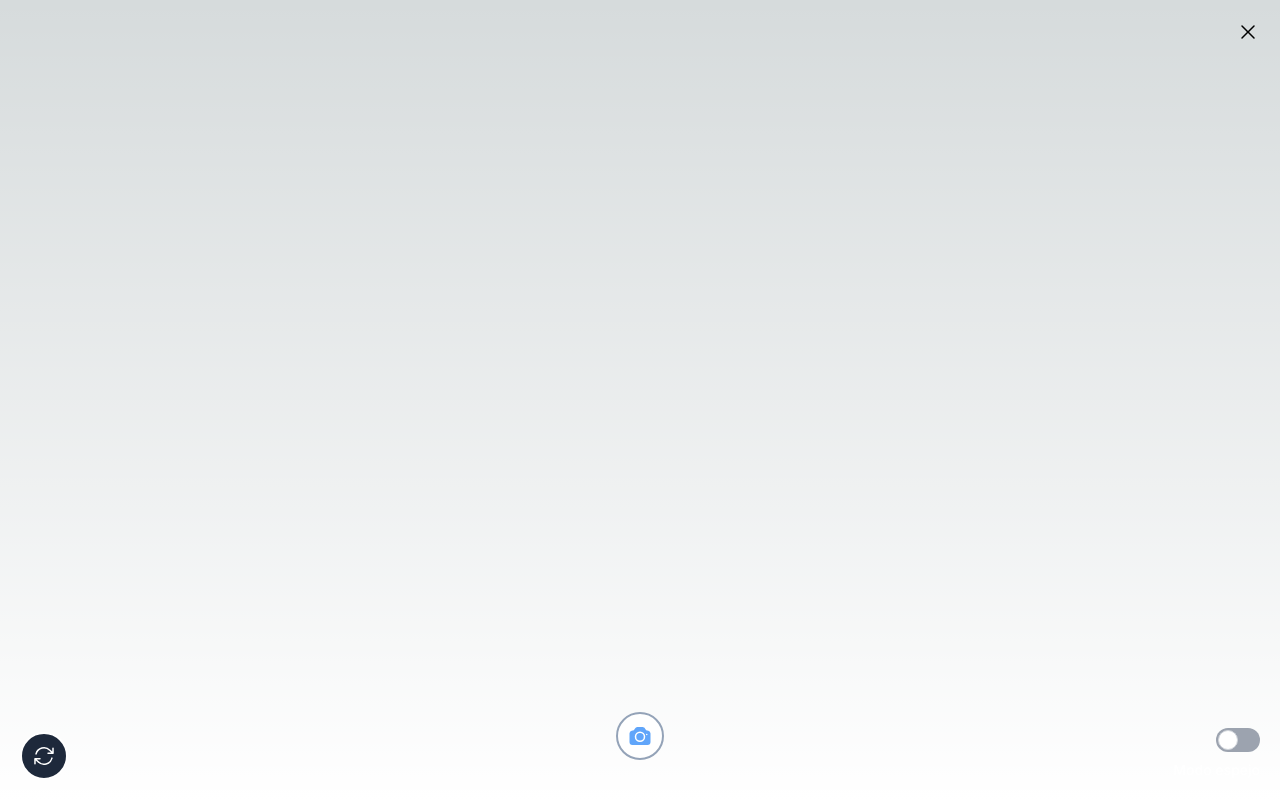
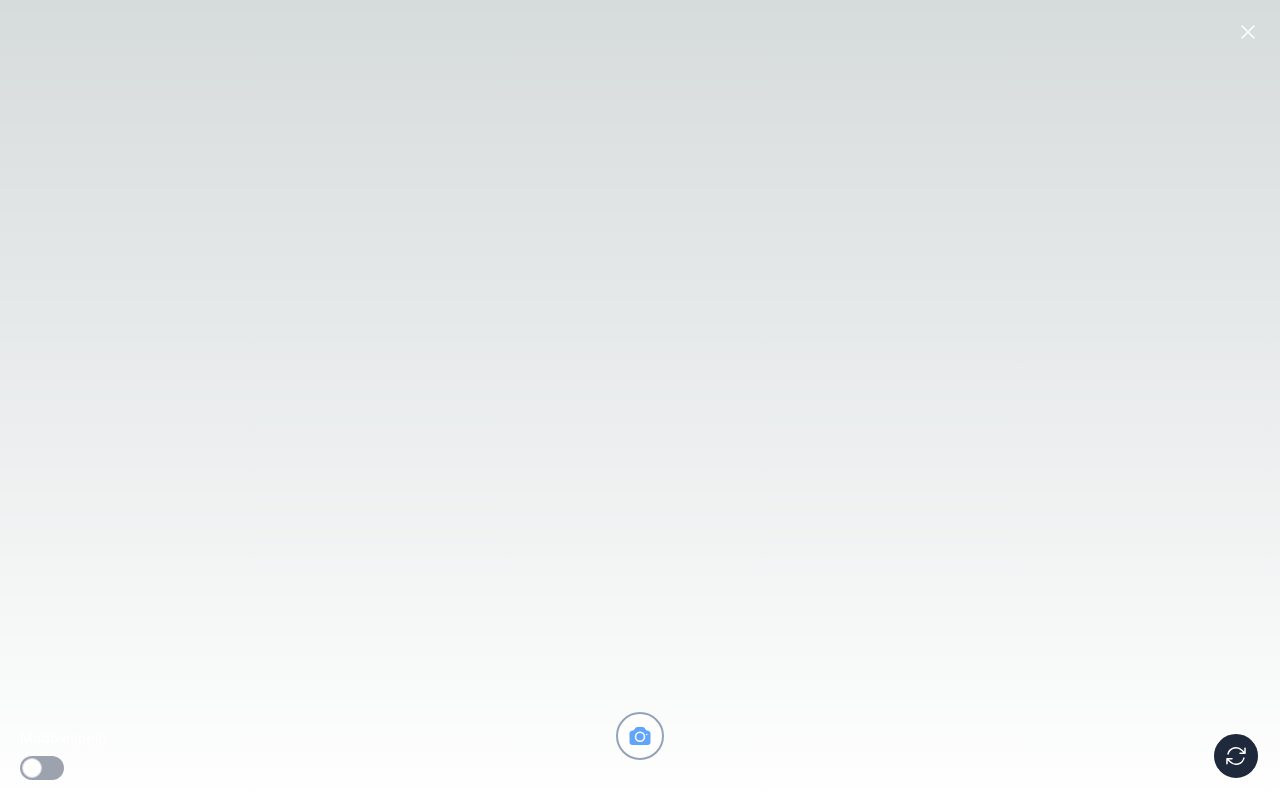
Before and after one commit to edwar/fitoai, a Next.js app: page / in a window 1280 px wide. Both pictures are taken after a click on the button "Vamos de ver". Built offline with nearby package versions, Linux system fonts and the light colour scheme; no server answers.

Commit message:
Update IU

```diff
--- a/src/app/Components/CustomWebcam.tsx
+++ b/src/app/Components/CustomWebcam.tsx
@@ -65,15 +65,15 @@ const CustomWebcam = ({ callback, close }: Props) => {
                     }}
                 />
             )}
-            <div className='absolute top-5 right-5 cursor-pointer' onClick={close}><Close /></div>
-            <div className="absolute bottom-5 right-5">
-                <label className="flex flex-col items-end justify-end cursor-pointer gap-2">
+            <div className='absolute top-5 right-5 cursor-pointer text-white' onClick={close}><Close /></div>
+            <div className="absolute bottom-5 left-5">
+                <label className="flex flex-col cursor-pointer gap-2">
+                    <span className="text-sm font-medium text-white">Modo espejo</span>
                     <input type="checkbox" checked={mirrored} onChange={(e) => setMirrored(e.target.checked)} className="sr-only peer" />
                     <div className="relative w-11 h-6 peer-focus:outline-none rounded-full bg-gray-400 peer-checked:after:translate-x-full rtl:peer-checked:after:-translate-x-full peer-checked:after:border-white after:content-[''] after:absolute after:top-[2px] after:start-[2px] after:bg-white after:border-gray-300 after:border after:rounded-full after:h-5 after:w-5 after:transition-all dark:border-gray-600 peer-checked:bg-slate-800"></div>
-                    <span className="ms-3 text-sm font-medium text-white">Modo espejo</span>
                 </label>
             </div>
-            <div className='absolute bottom-5 left-5'>
+            <div className='absolute bottom-5 right-5'>
                 <button onClick={flip} type="button" className="bg-slate-800 border-2 font-extrabold rounded-full text-sm p-2.5 text-center inline-flex items-center border-white text-white">
                     <Flip />
                     <span className="sr-only">Icon description</span>
--- a/src/app/Components/Message.tsx
+++ b/src/app/Components/Message.tsx
@@ -7,7 +7,7 @@ interface Props {
 const Message = ({ message, close }: Props) => {
   return (
     message !== "" && <div className="fixed inset-0 bg-gray-600 bg-opacity-50 overflow-y-auto h-full w-full flex items-center justify-center">
-    <div className="p-8 border w-1/2 shadow-lg rounded-md bg-white">
+    <div className="p-8 border w-full m-5 sm:w-1/2 shadow-lg rounded-md bg-white">
       <div className="text-center">
         <h3 className="text-2xl font-bold text-gray-900">Recomendaciones</h3>
         <div className="mt-2 px-7 py-3">
```
